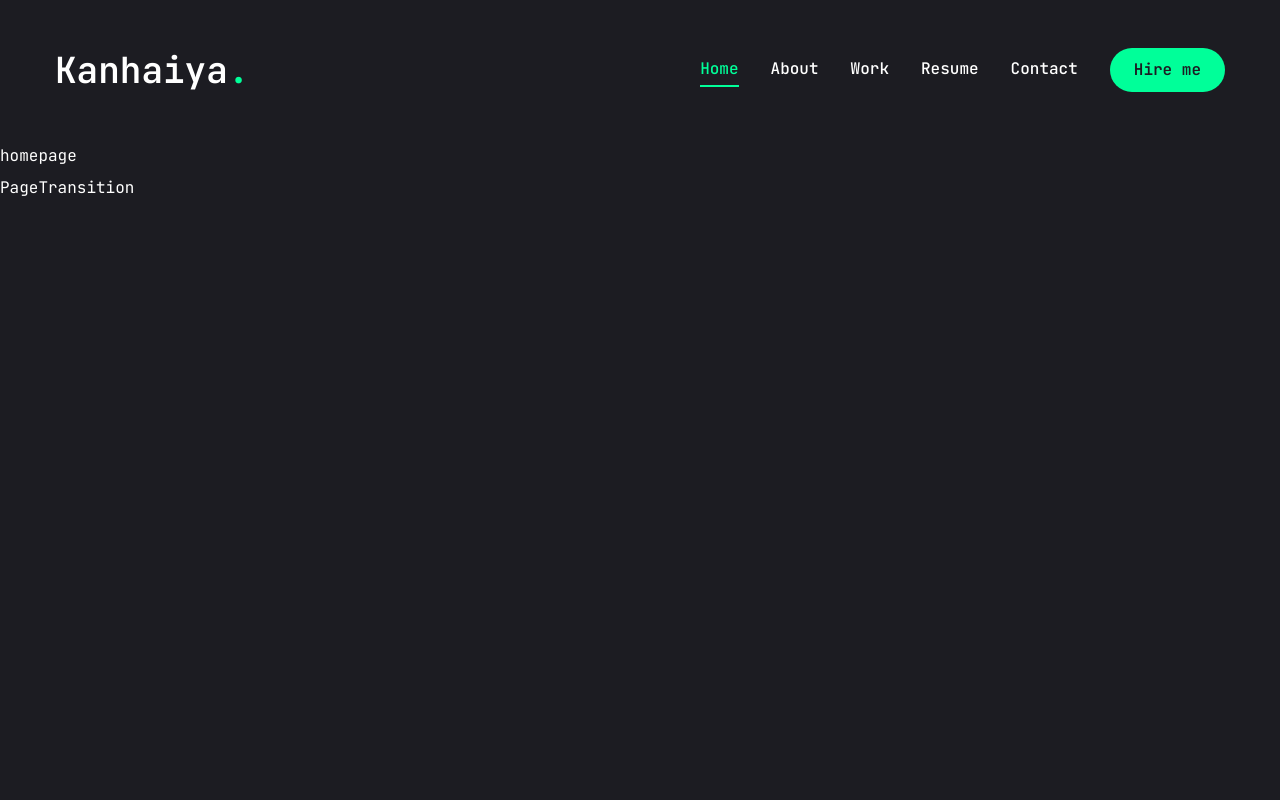
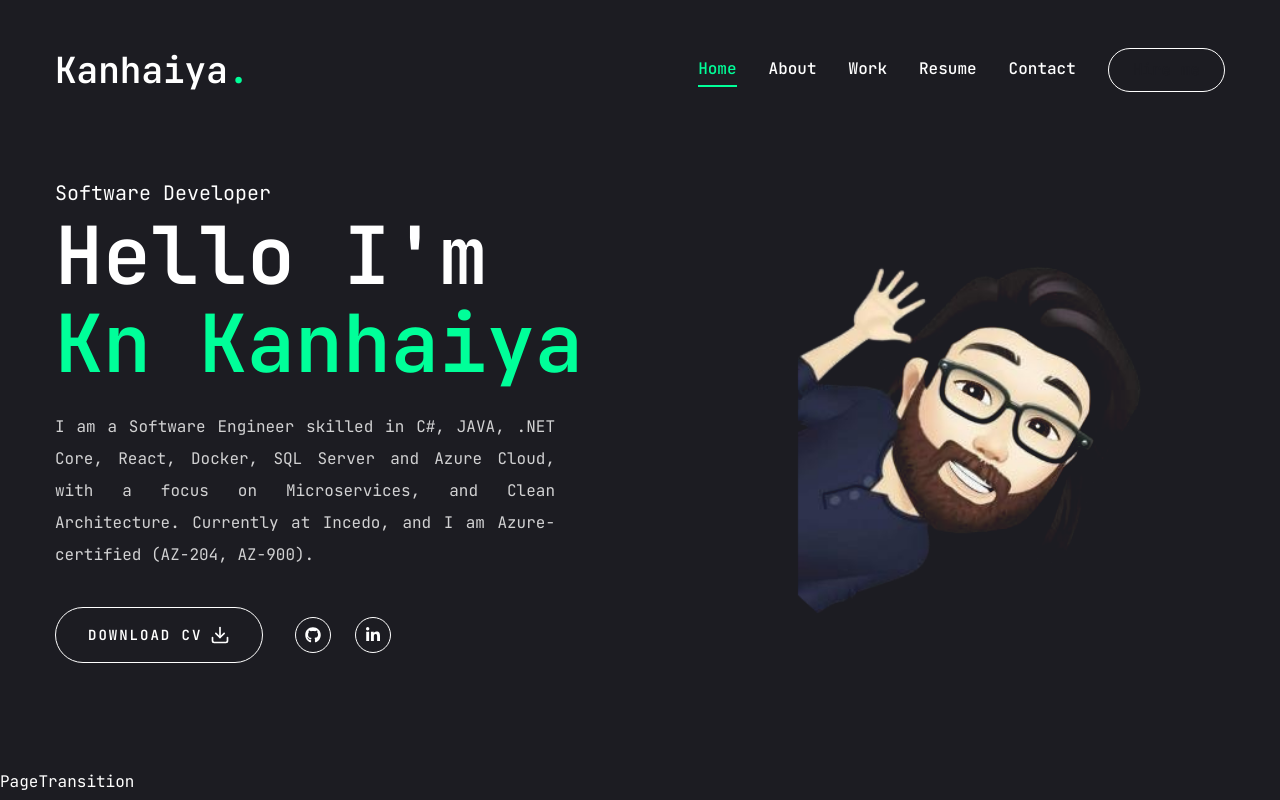
Before and after one commit to kanhaiya-bhayana/kanhaiya-portfolio, a Next.js app: page / in a window 1280 px wide. Built offline with nearby package versions, Linux system fonts and the light colour scheme.

Commit message:
HomePage: updated with name and image section

```diff
--- a/app/globals.css
+++ b/app/globals.css
@@ -7,4 +7,13 @@
     body {
         @apply font-primary bg-primary text-white leading-loose;
     }
+    .h1 {
+        @apply text-[48px] xl:text-[80px] leading-[1.1] font-semibold;
+    }
+    .h2 {
+        @apply text-[36px] xl:text-[48px] leading-[1.1] font-semibold;
+    }
+    .h3 {
+        @apply text-[20px] xl:text-[24px] leading-[1.1] font-semibold;
+    }
 }
--- a/app/page.jsx
+++ b/app/page.jsx
@@ -1,3 +1,45 @@
-export default function Home() {
-  return <main>homepage</main>;
-}
+import {Button} from '@/components/ui/button';
+import {FiDownload} from 'react-icons/fi';
+
+// components
+import Social from '@/components/Social';
+import Photo from '@/components/Photo';
+
+const Home = () => {
+  return (
+    <section className="h-full">
+      <div className="container mx-auto h-full">
+
+        <div className='flex flex-col xl:flex-row items-center justify-between xl:pt-8 xl:pb-24'>
+          {/* text */}
+          <div className="text-center xl:text-left order-2 xl:order-none">
+            <span className='text-xl'>Software Developer</span>
+            <h1 className='h1 mb-6'>
+            Hello I'm <br /> <span className='text-accent'>Kn Kanhaiya</span>
+            </h1>
+            <p className='max-w-[500px] mb-9 text-white/80 text-justify'>I am a Software Engineer skilled in C#, JAVA, .NET Core, React, Docker, SQL Server and Azure Cloud, with a focus on Microservices, and Clean Architecture. Currently at Incedo, and I am Azure-certified (AZ-204, AZ-900).
+            </p>
+            {/* btn and socials */}
+            <div className='flex flex-col xl:flex-row items-center gap-8'>
+              <Button size="lg" className="border border-white bg-primary rounded-full uppercase flex items-center gap-2">
+                <span className='text-white'>Download CV</span>
+                <FiDownload className="text-xl text-white" />
+              </Button>
+
+              <div className='mb-8 xl:mb-0'>
+                <Social containerStyles="flex gap-6" iconStyles="w-9 h-9 border border-white rounded-full flex justify-center items-center text-white" />
+              </div>
+            </div>
+          </div>
+          {/* photo */}
+          <div className='order-1 xl:order-none mb-8 xl:mb-0'>
+            <Photo />
+          </div>
+        </div>
+
+      </div>
+    </section>
+  );
+};
+
+export default Home;
--- a/components/Header.jsx
+++ b/components/Header.jsx
@@ -18,7 +18,7 @@
             <div className="hidden xl:flex items-center gap-8">
                 <Nav />
                 <Link href="/contact">
-                    <Button>Hire me</Button>
+                    <Button className="border border-white bg-primary rounded-full flex items-center">Hire me</Button>
                 </Link>
             </div>
 
--- /dev/null
+++ b/components/Photo.jsx
@@ -0,0 +1,66 @@
+"use client";
+
+import { motion } from 'framer-motion';
+
+import Image from 'next/image'
+const Photo = () => {
+    return (
+        <div className="w-full h-full relative">
+            <motion.div
+                initial={{opacity:0}}
+                animate={{
+                    opacity:1,
+                    transition:{delay:2, duration:0.4, ease: 'easeIn'}
+                }}
+            >
+                {/* image */}
+                <motion.div
+                    initial={{opacity:0}}
+                    animate={{
+                        opacity:1,
+                        transition:{delay:2.4, duration:0.4, ease: 'easeInOut'}
+                    }}
+                className="w-[298px] h-[298px] xl:w-[498px] xl:h-[498px] mix-blend-lighten">
+                    <Image
+                        src="/assets/prfile_photo.png"
+                        priority
+                        quality={100}
+                        fill
+                        alt=''
+                        className='object-contain'
+                    />
+                </motion.div>
+
+
+                {/* circle */}
+                {/* <motion.svg className="w-[300px] xl:w-[506px] h-[300px] xl:h-[506px]"
+                    fill="transparent"
+                    viewBox="0 0 506 506"
+                    xmlns="http://www.w3.org/2000/svg"
+                >
+                    <motion.circle
+                        cx="253"
+                        cy="253"
+                        r="250"
+                        stroke="#00ff99"
+                        strokeWidth="4"
+                        strokeLinecap="round"
+                        strokeLinejoin="round"
+                        initial={{ strokeDasharray: ["24 10 0 0"]}}
+                        animate={{
+                            strokeDasharray: ["15 120 25 25", "16 25 92 72", "4 250 22 22"],
+                            rotate: [120, 360]
+                        }}
+                        transition={{
+                            duration: 20,
+                            repeat: Infinity,
+                            repeatType: "reverse"
+                        }}
+                    />
+                </motion.svg> */}
+            </motion.div>
+        </div>
+    )
+}
+
+export default Photo
--- /dev/null
+++ b/components/Social.jsx
@@ -0,0 +1,21 @@
+import Link from "next/link"
+
+import { FaGithub, FaLinkedinIn } from 'react-icons/fa';
+
+const socials = [
+    {icon: <FaGithub />, path: "https://github.com/kanhaiya-bhayana"},
+    {icon: <FaLinkedinIn />, path: "https://www.linkedin.com/in/kanhaiya-bhayana/"},
+]
+
+const Social = ({containerStyles, iconStyles}) => {
+  return <div className={containerStyles}>
+    {socials.map((item, index) => {
+        return <Link target="_blank" href={item.path} className={iconStyles}>
+            {item.icon}
+        </Link>
+    })
+    }
+  </div>
+}
+
+export default Social
```
Also changed, not shown: public/assets/photo.png (added), public/assets/prfile_photo.png (added).
